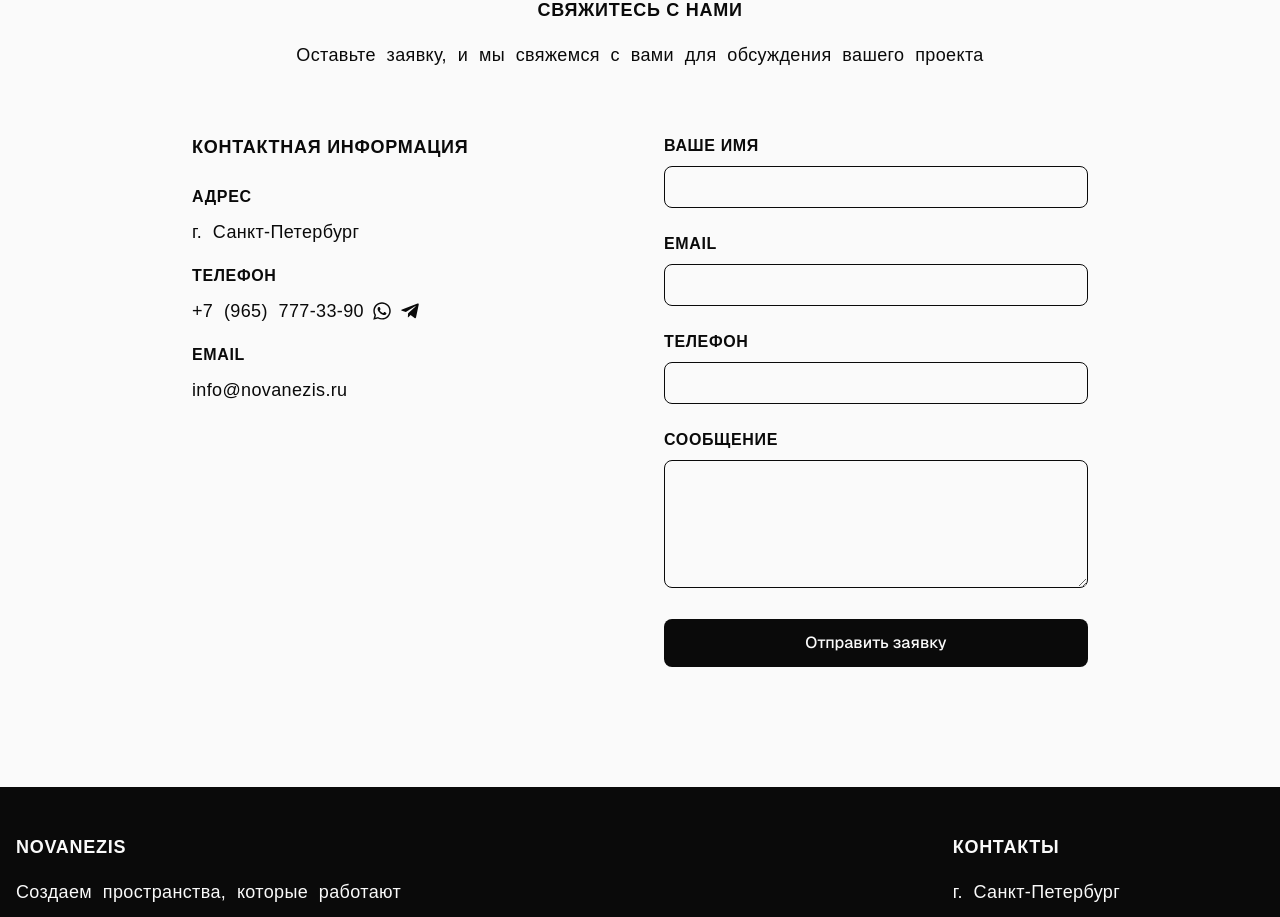
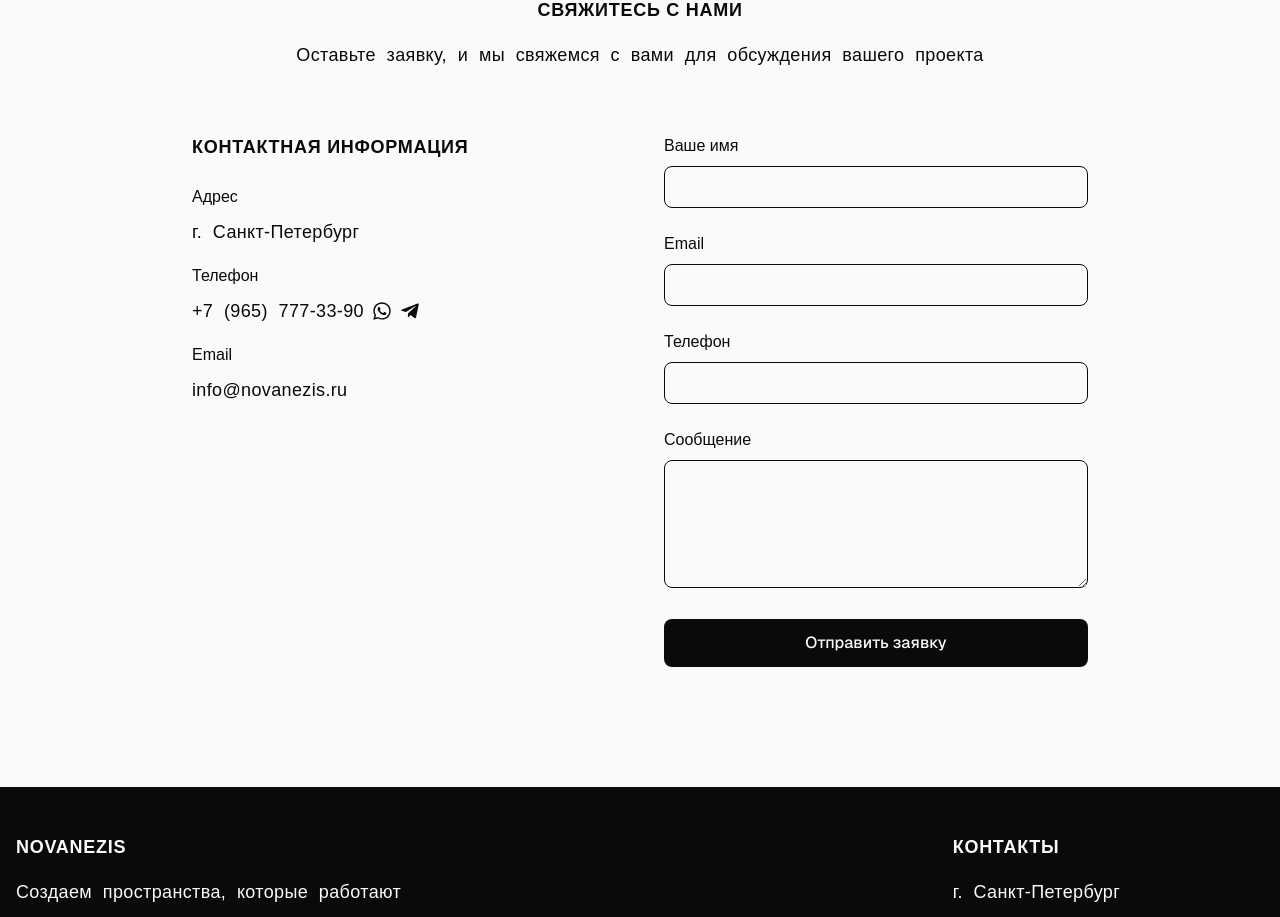
Before and after one commit to caprilion777/novanezis, a Next.js app: page / in a window 1280 px wide. Shown: the part 3560-4477 px from the top of the page. Built offline with nearby package versions, Linux system fonts and the light colour scheme.

Commit message:
feat: add Montserrat font globally, update Tailwind config and styles

```diff
--- /dev/null
+++ b/pages/_app.tsx
@@ -0,0 +1,9 @@
+import '../styles/globals.css';
+
+import type { AppProps } from 'next/app';
+
+function MyApp({ Component, pageProps }: AppProps) {
+  return <Component {...pageProps} />;
+}
+
+export default MyApp;
--- a/src/components/AboutUs.tsx
+++ b/src/components/AboutUs.tsx
@@ -5,7 +5,7 @@ import { motion } from 'framer-motion';
 
 const AboutUs = () => {
   return (
-    <section id="about-us" className="py-30 bg-[#fafafa] font-sans">
+    <section id="about-us" className="py-30 bg-[#fafafa] font-sans scroll-mt-[50px]">
       <div className="container mx-auto px-4">
         <motion.div
           initial={{ opacity: 0, y: 20 }}
--- a/src/components/Contact.tsx
+++ b/src/components/Contact.tsx
@@ -33,7 +33,7 @@ const Contact = () => {
   };
 
   return (
-    <section id="contact" className="py-30 bg-[#fafafa] font-sans scroll-mt-[96px]">
+    <section id="contact" className="py-30 bg-[#fafafa] font-sans scroll-mt-[25px]">
       <div className="container mx-auto px-4">
         <motion.div
           initial={{ opacity: 0, y: 20 }}
@@ -69,8 +69,10 @@ const Contact = () => {
               </h3>
               <div className="space-y-4">
                 <div>
-                  <h4 className="font-sans font-bold uppercase text-[1rem] tracking-[0.04em] mb-2 text-[#0a0a0a]"
-                    style={{ letterSpacing: '0.04em', fontFamily: 'Montserrat, Arial, Helvetica, sans-serif' }}>
+                  <h4
+                    className="font-sans font-normal text-[16px] mb-2 text-[#0a0a0a]"
+                    style={{ fontFamily: 'Montserrat, Arial, Helvetica, sans-serif' }}
+                  >
                     Адрес
                   </h4>
                   <p
@@ -85,8 +87,10 @@ const Contact = () => {
                   </p>
                 </div>
                 <div>
-                  <h4 className="font-sans font-bold uppercase text-[1rem] tracking-[0.04em] mb-2 text-[#0a0a0a]"
-                    style={{ letterSpacing: '0.04em', fontFamily: 'Montserrat, Arial, Helvetica, sans-serif' }}>
+                  <h4
+                    className="font-sans font-normal text-[16px] mb-2 text-[#0a0a0a]"
+                    style={{ fontFamily: 'Montserrat, Arial, Helvetica, sans-serif' }}
+                  >
                     Телефон
                   </h4>
                   <div
@@ -103,8 +107,10 @@ const Contact = () => {
                   </div>
                 </div>
                 <div>
-                  <h4 className="font-sans font-bold uppercase text-[1rem] tracking-[0.04em] mb-2 text-[#0a0a0a]"
-                    style={{ letterSpacing: '0.04em', fontFamily: 'Montserrat, Arial, Helvetica, sans-serif' }}>
+                  <h4
+                    className="font-sans font-normal text-[16px] mb-2 text-[#0a0a0a]"
+                    style={{ fontFamily: 'Montserrat, Arial, Helvetica, sans-serif' }}
+                  >
                     Email
                   </h4>
                   <p
@@ -123,8 +129,8 @@ const Contact = () => {
             <form onSubmit={handleSubmit} className="space-y-6">
               <div>
                 <label
-                  className="block font-sans font-bold uppercase text-[1rem] tracking-[0.04em] mb-2 text-[#0a0a0a]"
-                  style={{ letterSpacing: '0.04em', fontFamily: 'Montserrat, Arial, Helvetica, sans-serif' }}
+                  className="block font-sans font-normal text-[16px] mb-2 text-[#0a0a0a]"
+                  style={{ fontFamily: 'Montserrat, Arial, Helvetica, sans-serif' }}
                 >
                   Ваше имя
                 </label>
@@ -139,8 +145,8 @@ const Contact = () => {
               </div>
               <div>
                 <label
-                  className="block font-sans font-bold uppercase text-[1rem] tracking-[0.04em] mb-2 text-[#0a0a0a]"
-                  style={{ letterSpacing: '0.04em', fontFamily: 'Montserrat, Arial, Helvetica, sans-serif' }}
+                  className="block font-sans font-normal text-[16px] mb-2 text-[#0a0a0a]"
+                  style={{ fontFamily: 'Montserrat, Arial, Helvetica, sans-serif' }}
                 >
                   Email
                 </label>
@@ -155,8 +161,8 @@ const Contact = () => {
               </div>
               <div>
                 <label
-                  className="block font-sans font-bold uppercase text-[1rem] tracking-[0.04em] mb-2 text-[#0a0a0a]"
-                  style={{ letterSpacing: '0.04em', fontFamily: 'Montserrat, Arial, Helvetica, sans-serif' }}
+                  className="block font-sans font-normal text-[16px] mb-2 text-[#0a0a0a]"
+                  style={{ fontFamily: 'Montserrat, Arial, Helvetica, sans-serif' }}
                 >
                   Телефон
                 </label>
@@ -171,8 +177,8 @@ const Contact = () => {
               </div>
               <div>
                 <label
-                  className="block font-sans font-bold uppercase text-[1rem] tracking-[0.04em] mb-2 text-[#0a0a0a]"
-                  style={{ letterSpacing: '0.04em', fontFamily: 'Montserrat, Arial, Helvetica, sans-serif' }}
+                  className="block font-sans font-normal text-[16px] mb-2 text-[#0a0a0a]"
+                  style={{ fontFamily: 'Montserrat, Arial, Helvetica, sans-serif' }}
                 >
                   Сообщение
                 </label>
--- a/src/components/Portfolio.tsx
+++ b/src/components/Portfolio.tsx
@@ -41,7 +41,7 @@ const Portfolio = () => {
   return (
     <section
       id="portfolio"
-      className="py-30 bg-[#fafafa] font-sans"
+      className="py-30 bg-[#fafafa] font-sans scroll-mt-[50px]"
       style={{
         paddingTop: `${MENU_HEIGHT}px`,
       }}
--- a/src/components/Services.tsx
+++ b/src/components/Services.tsx
@@ -33,7 +33,7 @@ const services = [
 
 const Services = () => {
   return (
-    <section id="design" className="py-30 bg-[#fafafa] font-sans">
+    <section id="design" className="py-30 bg-[#fafafa] font-sans scroll-mt-[50px]">
       <div className="container mx-auto px-4">
         <motion.div
           initial={{ opacity: 0, y: 20 }}
--- /dev/null
+++ b/styles/globals.css
@@ -0,0 +1,5 @@
+@import url('https://fonts.googleapis.com/css2?family=Montserrat:wght@400;600;700&display=swap');
+
+body {
+  font-family: 'Montserrat', Arial, Helvetica, sans-serif;
+}
```
